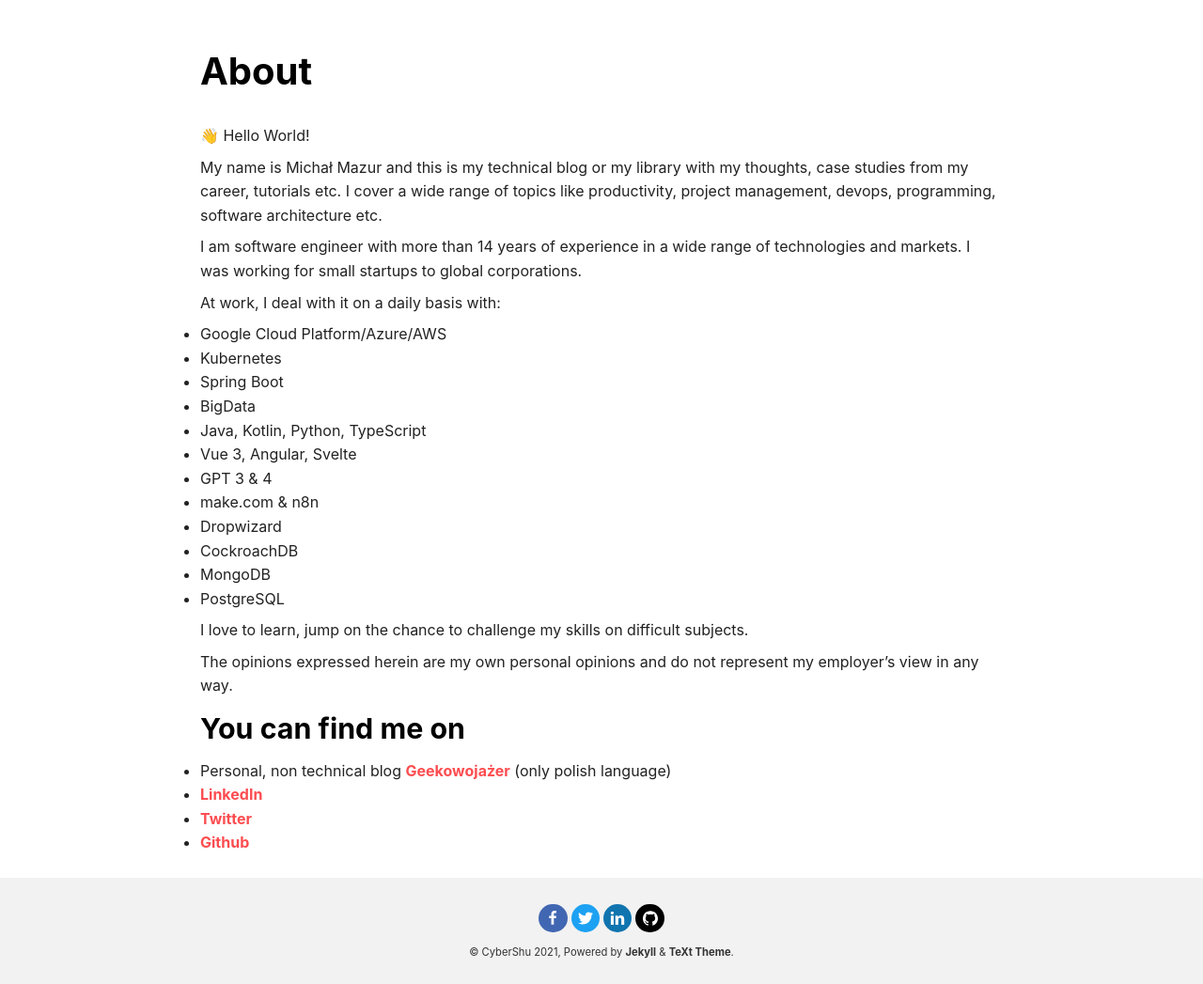
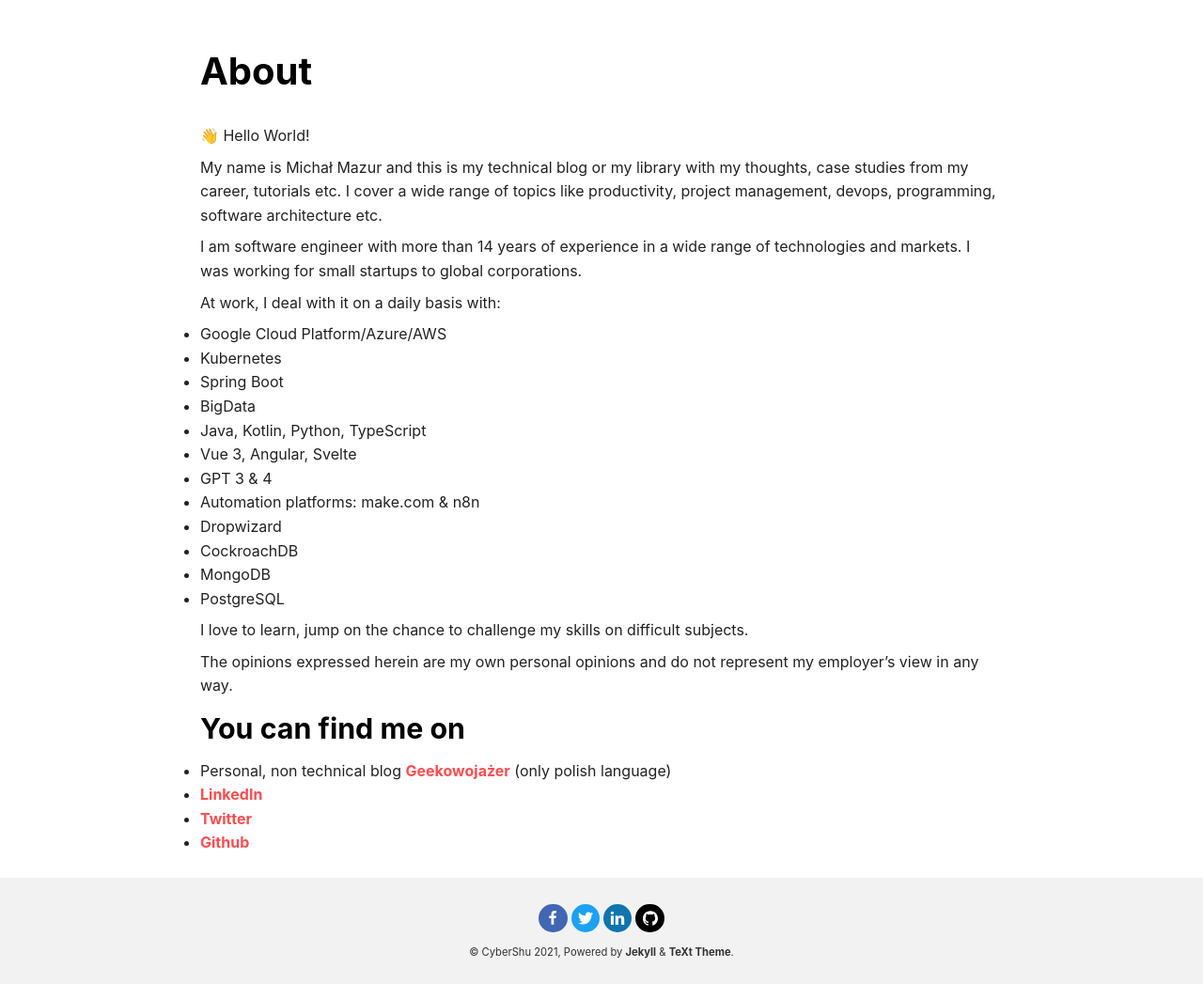
Before and after one commit to michmzr/michmzr.github.io, a Jekyll site: the page built from about.md, in a window 1280 px wide, cut to the strip 104-1151 px from the top of the page. Shown: the whole strip at 94% size. Built offline with Jekyll 4.4.1, drawn with Linux system fonts in a browser that asks for light colours; nearby versions of some CDN libraries; emoji names are drawn with the system emoji font; comment, search, counter and statistics services are not loaded.

Commit message:
Update v2

```diff
--- a/about.md
+++ b/about.md
@@ -25,7 +25,7 @@
 - Java, Kotlin, Python, TypeScript
 - Vue 3, Angular, Svelte
 - GPT 3 & 4
-- make.com & n8n
+- Automation platforms: make.com & n8n
 - Dropwizard
 - CockroachDB
 - MongoDB
```
